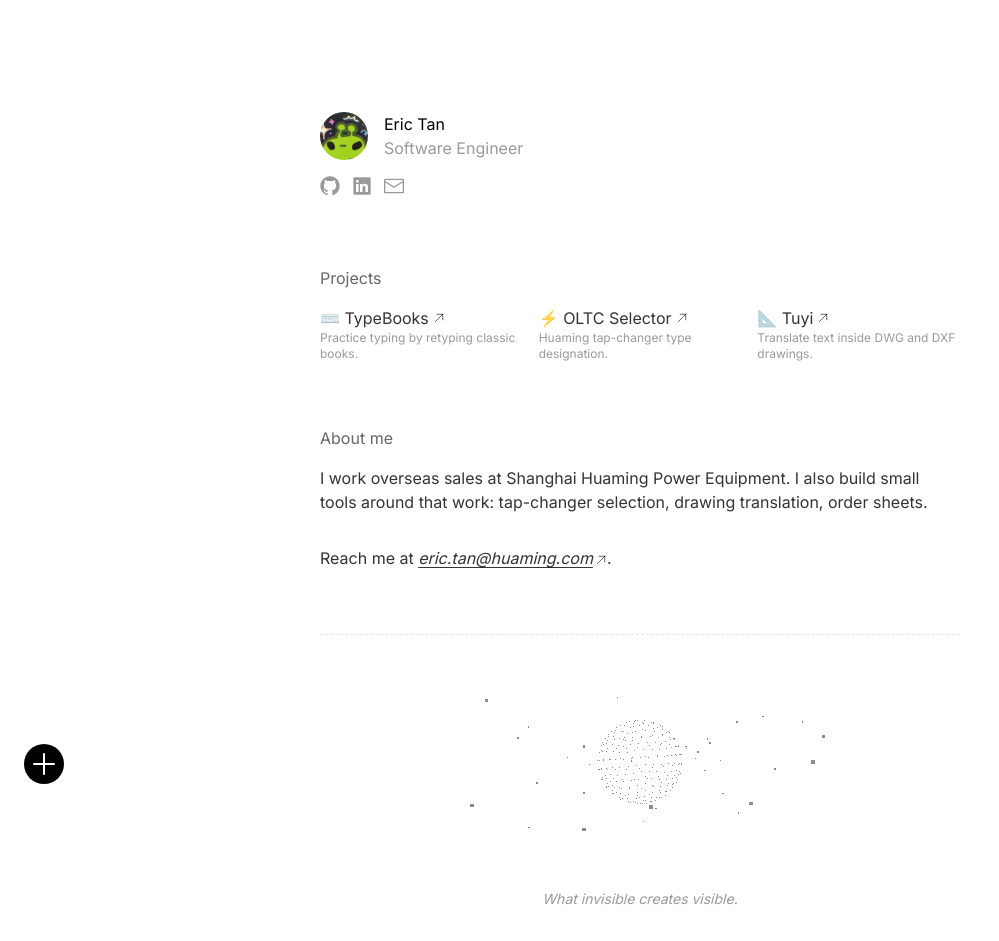
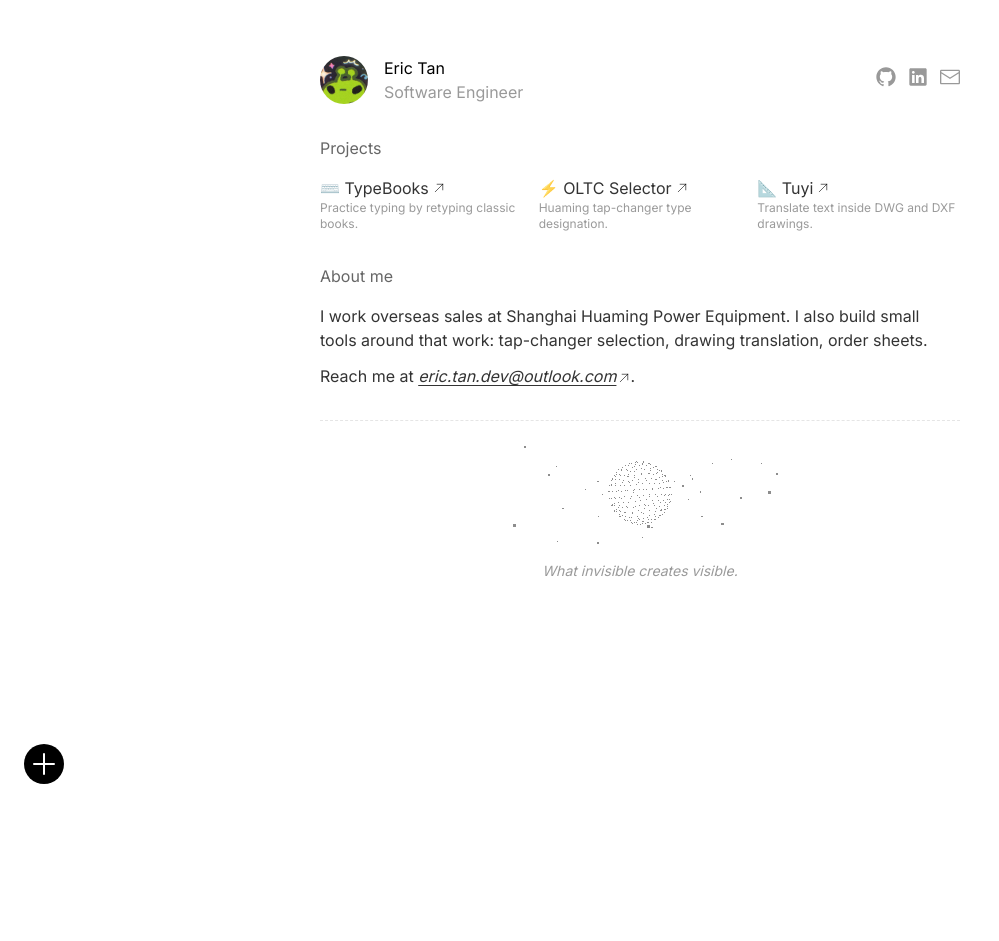
Before and after one commit to erict16/erict16.github.io, a Next.js app: page / in a window 1280 px wide. Shown: the whole page, without its empty margins (0-999 px from the left). After the commit the page ends 800 px from the top, so only its background shows below. Built offline with nearby package versions, Linux system fonts and the light colour scheme.

Commit message:
Fit the homepage on a laptop screen and move social icons beside the avatar.

```diff
--- a/app/layout.tsx
+++ b/app/layout.tsx
@@ -70,8 +70,8 @@ export default function RootLayout({
       <body
         className={cn(
           `${inter.className}`,
-          'relative h-full min-h-screen w-full',
-          'my-4 bg-white dark:bg-gray-900 sm:my-24',
+          'relative min-h-screen w-full',
+          'bg-white py-6 dark:bg-gray-900 sm:py-10',
           'motion-reduce:transform-none motion-reduce:transition-none',
         )}
       >
--- a/app/page.tsx
+++ b/app/page.tsx
@@ -1,4 +1,5 @@
 import { projects } from '@/data/projects';
+import { EMAIL } from '@/lib/site';
 import ExternalLink from '@/ui/ExternalLink';
 import { EnvelopeLogo, GitHubLogo, LinkedInLogo } from '@/ui/Icons';
 import { ArrowUpRightIcon } from '@heroicons/react/24/outline';
@@ -6,7 +7,7 @@ import Image from 'next/image';
 
 export default function Home() {
   return (
-    <div className="flex flex-col gap-16 text-sm sm:text-base">
+    <div className="flex flex-col gap-8 text-sm sm:text-base">
       <Header />
       <Projects />
       <AboutMe />
@@ -16,9 +17,8 @@ export default function Home() {
 
 function Header() {
   return (
-    <div className="flex flex-col gap-4">
     <div className="flex flex-row items-center gap-4">
-        <div className="relative h-12 w-12">
+      <div className="relative h-12 w-12 shrink-0">
         <Image
           alt="Eric Tan"
           className="rounded-full object-cover"
@@ -27,10 +27,9 @@ function Header() {
           width={48}
         />
       </div>
-        <div className="flex flex-col">
+      <div className="flex min-w-0 flex-1 flex-col">
         <h1>Eric Tan</h1>
         <p className="text-quaternary">Software Engineer</p>
-        </div>
       </div>
       <SocialLinks />
     </div>
@@ -67,7 +66,7 @@ function SocialLinks() {
           <a
             aria-label="Email"
             className="text-quaternary hover:text-primary inline-flex rounded-sm transition-colors duration-150 focus-visible:outline focus-visible:outline-2 focus-visible:outline-offset-2"
-            href="mailto:eric.tan@huaming.com"
+            href={`mailto:${EMAIL}`}
           >
             <EnvelopeLogo className="h-5 w-5 fill-current" />
           </a>
@@ -124,7 +123,7 @@ function AboutMe() {
   return (
     <div className="flex flex-col gap-4">
       <p className="text-tertiary">About me</p>
-      <div className="text-secondary flex flex-col gap-8">
+      <div className="text-secondary flex flex-col gap-3">
         <p>
           I work overseas sales at Shanghai Huaming Power Equipment. I also
           build small tools around that work: tap-changer selection, drawing
@@ -132,8 +131,8 @@ function AboutMe() {
         </p>
         <p>
           Reach me at{' '}
-          <ExternalLink href="mailto:eric.tan@huaming.com">
-            <i>eric.tan@huaming.com</i>
+          <ExternalLink href={`mailto:${EMAIL}`}>
+            <i>{EMAIL}</i>
           </ExternalLink>
           .
         </p>
--- a/lib/site.ts
+++ b/lib/site.ts
@@ -1 +1,2 @@
 export const SITE_URL = 'https://erict16.github.io';
+export const EMAIL = 'eric.tan.dev@outlook.com';
--- a/package.json
+++ b/package.json
@@ -48,7 +48,7 @@
   },
   "license": "MIT",
   "author": {
-    "email": "eric.tan@huaming.com",
+    "email": "eric.tan.dev@outlook.com",
     "name": "Eric Tan",
     "url": "https://erict16.github.io"
   },
--- a/ui/Footer.tsx
+++ b/ui/Footer.tsx
@@ -6,10 +6,8 @@ import { useRef } from 'react';
 
 export default function Footer() {
   return (
-    <footer className="text-quaternary mx-auto mt-16 flex max-w-2xl flex-col items-center justify-center gap-4 border-t border-dashed border-gray-200 pb-4 pt-4 text-sm dark:border-gray-700 dark:text-gray-600">
-      <br />
+    <footer className="text-quaternary mx-auto mt-8 flex max-w-2xl flex-col items-center justify-center gap-3 border-t border-dashed border-gray-200 pb-2 pt-4 text-sm dark:border-gray-700 dark:text-gray-600">
       <FooterGraphic />
-      <br />
       <span>
         {/* eslint-disable-next-line react/no-unescaped-entities */}
         <i>What invisible creates visible.</i>
@@ -73,7 +71,11 @@ function Birds() {
 
 function FooterGraphic() {
   return (
-    <Canvas camera={{ fov: 40, position: [0, 0, 5] }} gl={{ antialias: false }}>
+    <Canvas
+      camera={{ fov: 40, position: [0, 0, 5] }}
+      gl={{ antialias: false }}
+      style={{ height: 112, width: '100%' }}
+    >
       <PixelatedSphere />
       <Birds />
       <OrbitControls enableZoom={false} />
```
Lines whose indentation alone changed are shown as unchanged.
